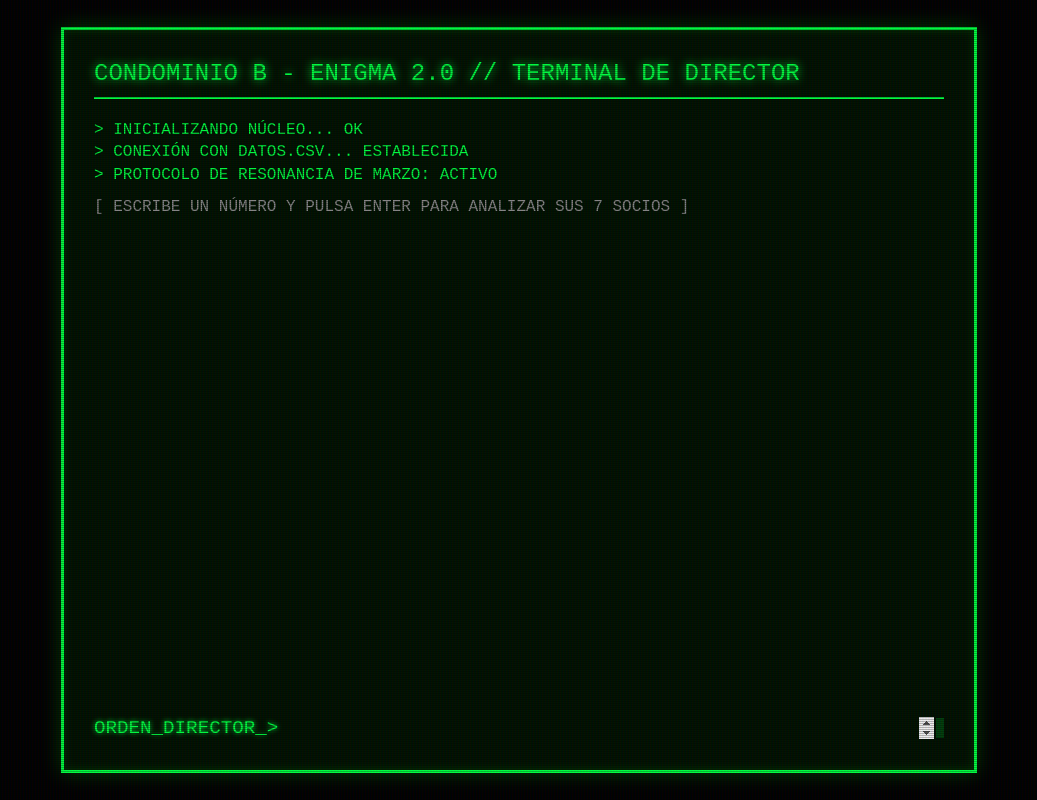
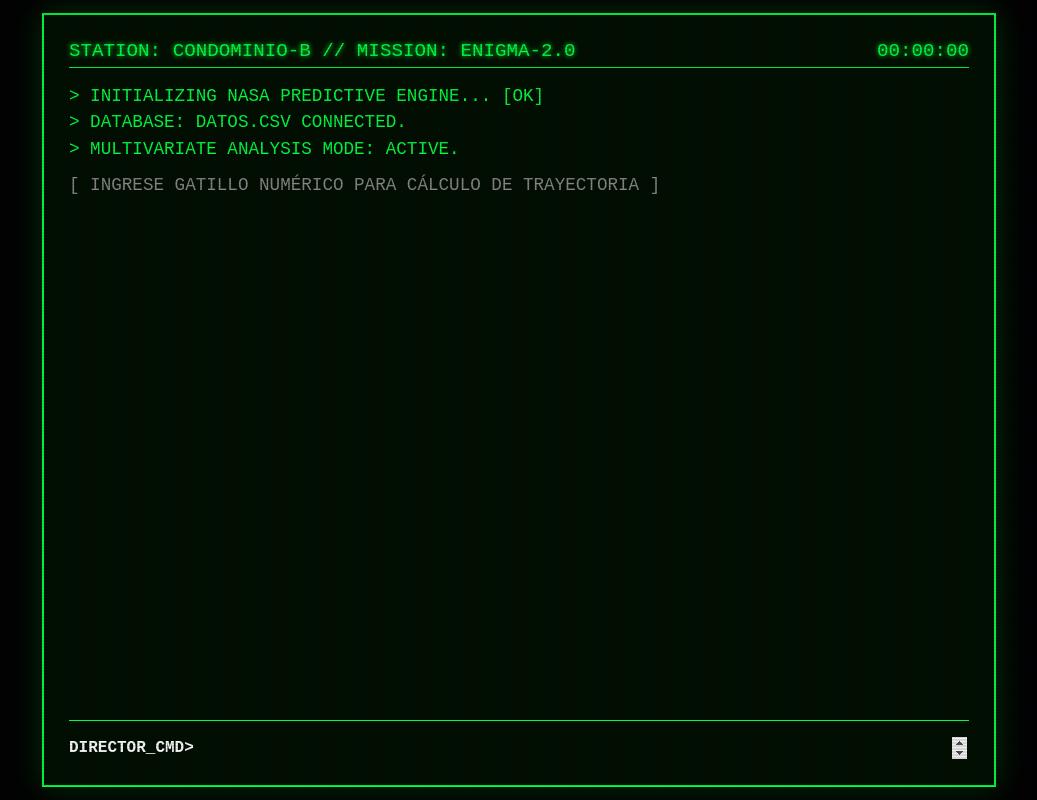
Before and after one commit to GTALEGAL/melate-maestro-enigma, a plain HTML site: page index.html in a window 1280 px wide. Shown: the whole page, without its empty margins (121-1158 px from the left). Drawn offline with Linux system fonts and the light colour scheme.

Commit message:
Update index.html

```diff
--- a/index.html
+++ b/index.html
@@ -3,11 +3,12 @@
 <head>
     <meta charset="UTF-8">
     <meta name="viewport" content="width=device-width, initial-scale=1.0">
-    <title>CONDOMINIO B - ENIGMA 2.0</title>
+    <title>NASA ENIGMA - CONDOMINIO B</title>
     <style>
         :root {
+            --nasa-blue: #0b3d91;
             --neon-green: #00ff41;
-            --dark-green: #003b00;
+            --terminal-bg: rgba(0, 15, 0, 0.95);
         }
 
         body {
@@ -20,60 +21,64 @@
             height: 100vh;
             margin: 0;
             overflow: hidden;
-            text-transform: uppercase;
         }
 
-        /* Efecto CRT Scanlines */
+        /* Efecto de Interferencia y Monitor CRT */
         body::before {
             content: " ";
             display: block;
             position: absolute;
             top: 0; left: 0; bottom: 0; right: 0;
-            background: linear-gradient(rgba(18, 16, 16, 0) 50%, rgba(0, 0, 0, 0.25) 50%),
-                        linear-gradient(90deg, rgba(255, 0, 0, 0.06), rgba(0, 255, 0, 0.02), rgba(0, 0, 255, 0.06));
+            background: linear-gradient(rgba(18, 16, 16, 0) 50%, rgba(0, 0, 0, 0.1) 50%),
+                        linear-gradient(90deg, rgba(255, 0, 0, 0.03), rgba(0, 255, 0, 0.01), rgba(0, 0, 255, 0.03));
             z-index: 10;
-            background-size: 100% 2px, 3px 100%;
+            background-size: 100% 3px, 3px 100%;
             pointer-events: none;
         }
 
         .terminal {
-            width: 90%;
-            max-width: 850px;
-            height: 85vh;
-            border: 3px solid var(--neon-green);
-            padding: 30px;
-            box-shadow: 0 0 20px var(--dark-green), inset 0 0 10px var(--dark-green);
+            width: 95%;
+            max-width: 900px;
+            height: 90vh;
+            border: 2px solid var(--neon-green);
+            padding: 25px;
+            box-shadow: 0 0 30px rgba(0, 255, 65, 0.2);
             position: relative;
-            background: rgba(0, 20, 0, 0.9);
+            background: var(--terminal-bg);
             display: flex;
             flex-direction: column;
             cursor: text;
         }
 
         .header {
-            border-bottom: 2px solid var(--neon-green);
-            padding-bottom: 10px;
-            margin-bottom: 20px;
-            font-size: 1.5em;
-            text-shadow: 0 0 10px var(--neon-green);
+            border-bottom: 1px solid var(--neon-green);
+            padding-bottom: 5px;
+            margin-bottom: 15px;
+            font-size: 1.2em;
+            display: flex;
+            justify-content: space-between;
+            text-shadow: 0 0 5px var(--neon-green);
         }
 
         #output {
             flex-grow: 1;
             overflow-y: auto;
-            margin-bottom: 20px;
-            line-height: 1.4em;
+            margin-bottom: 15px;
+            font-size: 1.1em;
+            line-height: 1.5em;
         }
 
         .input-area {
             display: flex;
             align-items: center;
-            font-size: 1.2em;
+            border-top: 1px solid var(--neon-green);
+            padding-top: 15px;
         }
 
         .prompt {
+            color: #fff;
             margin-right: 10px;
-            text-shadow: 0 0 5px var(--neon-green);
+            font-weight: bold;
         }
 
         input {
@@ -81,62 +86,59 @@
             border: none;
             color: var(--neon-green);
             font-family: inherit;
-            font-size: inherit;
+            font-size: 1.2em;
             outline: none;
             width: 100%;
-            text-shadow: 0 0 5px var(--neon-green);
-            caret-color: transparent;
+            caret-color: var(--neon-green);
         }
 
-        .stats-box {
-            border: 1px dashed var(--neon-green);
+        /* Bloque de Datos Estilo NASA */
+        .nasa-stats {
+            border-left: 4px solid var(--neon-green);
+            background: rgba(0, 255, 65, 0.05);
             padding: 15px;
             margin: 15px 0;
-            color: #fff;
-            background: rgba(0, 255, 65, 0.1);
-            animation: fadeIn 0.5s;
+            animation: glitch 0.3s ease;
         }
 
-        @keyframes fadeIn {
-            from { opacity: 0; }
-            to { opacity: 1; }
+        .vector-result {
+            font-size: 1.5em;
+            color: #fff;
+            letter-spacing: 5px;
+            margin: 10px 0;
+            display: block;
+            text-align: center;
+            text-shadow: 0 0 10px #fff;
         }
 
-        .cursor {
-            display: inline-block;
-            width: 10px;
-            height: 20px;
-            background: var(--neon-green);
-            animation: blink 0.8s infinite;
-            vertical-align: middle;
+        @keyframes glitch {
+            0% { transform: translate(2px, 0); }
+            50% { transform: translate(-2px, 0); }
+            100% { transform: translate(0); }
         }
 
-        @keyframes blink {
-            0% { opacity: 1; }
-            50% { opacity: 0; }
-            100% { opacity: 1; }
-        }
-
-        #output::-webkit-scrollbar { width: 5px; }
+        #output::-webkit-scrollbar { width: 4px; }
         #output::-webkit-scrollbar-thumb { background: var(--neon-green); }
     </style>
 </head>
 <body>
 
 <div class="terminal">
-    <div class="header">CONDOMINIO B - ENIGMA 2.0 // TERMINAL DE DIRECTOR</div>
+    <div class="header">
+        <span>STATION: CONDOMINIO-B // MISSION: ENIGMA-2.0</span>
+        <span id="clock">00:00:00</span>
+    </div>
 
     <div id="output">
-        <div>> INICIALIZANDO NÚCLEO... OK</div>
-        <div>> CONEXIÓN CON DATOS.CSV... ESTABLECIDA</div>
-        <div>> PROTOCOLO DE RESONANCIA DE MARZO: ACTIVO</div>
-        <div style="color: #888; margin-top: 10px;">[ ESCRIBE UN NÚMERO Y PULSA ENTER PARA ANALIZAR SUS 7 SOCIOS ]</div>
+        <div>> INITIALIZING NASA PREDICTIVE ENGINE... [OK]</div>
+        <div>> DATABASE: DATOS.CSV CONNECTED.</div>
+        <div>> MULTIVARIATE ANALYSIS MODE: ACTIVE.</div>
+        <div style="color: #888; margin-top: 10px;">[ INGRESE GATILLO NUMÉRICO PARA CÁLCULO DE TRAYECTORIA ]</div>
     </div>
 
     <div class="input-area">
-        <span class="prompt">ORDEN_DIRECTOR_></span>
+        <span class="prompt">DIRECTOR_CMD></span>
         <input type="number" id="cmdInput" autofocus autocomplete="off">
-        <div class="cursor"></div>
     </div>
 </div>
 
@@ -144,51 +146,3 @@
     const input = document.getElementById('cmdInput');
     const output = document.getElementById('output');
     const terminal = document.querySelector('.terminal');
-
-    // Mantiene el foco en el input siempre que se haga clic en la terminal
-    terminal.addEventListener('click', () => {
-        input.focus();
-    });
-
-    input.addEventListener('keypress', function (e) {
-        if (e.key === 'Enter' && this.value !== '') {
-            const val = this.value;
-            printToConsole(`<span style="color: #888">> SOLICITANDO ANÁLISIS DE RESONANCIA PARA EL GATILLO: ${val}</span>`);
-
-            // Llamada a la API de Python
-            fetch(`/api?gatillo=${val}`)
-                .then(response => response.json())
-                .then(data => {
-                    const socios = data.socios_frecuentes.join(" - ");
-                    printToConsole(`
-                        <div class="stats-box">
-                            [ REPORTE ENIGMA - ESCANEO DE 7 PUNTOS ]<br>
-                            GATILLO DETECTADO: ${data.gatillo}<br>
-                            SOCIOS FRECUENTES: <span style="color:#0f0">${socios}</span><br>
-                            MENSAJE: ${data.mensaje}<br>
-                            ESTADO: LISTO PARA JUGADA MAESTRA
-                        </div>
-                    `);
-                })
-                .catch(err => {
-                    printToConsole(`<span style="color:red">> ERROR CRÍTICO: CEREBRO FUERA DE LÍNEA. VERIFICA REQUERIMIENTOS.</span>`);
-                });
-
-            this.value = '';
-        }
-    });
-
-    function printToConsole(text) {
-        const div = document.createElement('div');
-        div.innerHTML = text;
-        output.appendChild(div);
-        // Auto-scroll hacia abajo
-        output.scrollTop = output.scrollHeight;
-    }
-
-    // Foco automático al cargar
-    window.onload = () => input.focus();
-</script>
-
-</body>
-</html>
```
